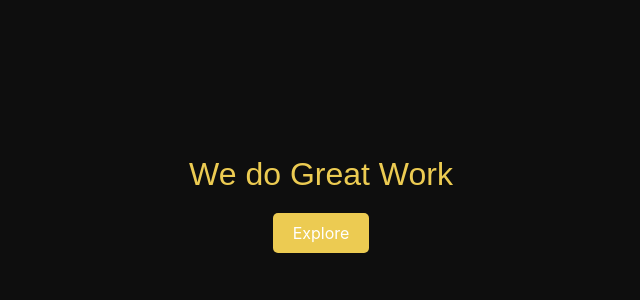
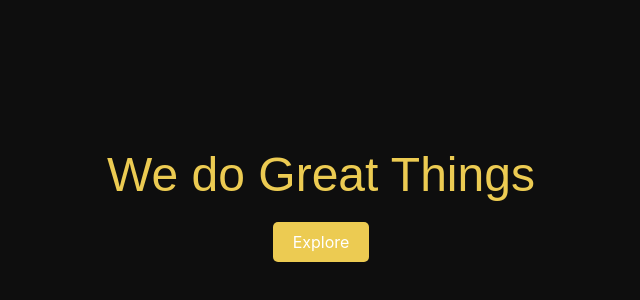
Before and after one commit to MohdHuzaifa2/cohort-2-git, a plain HTML site: page index.html in a window 1280 px wide. Shown: the part 196-496 px from the top of the page, without its empty margins (319-959 px from the left). Drawn offline with Linux system fonts and the light colour scheme.

Commit message:
fifth commit

```diff
--- a/index.html
+++ b/index.html
@@ -7,7 +7,7 @@
     <link rel="stylesheet" href="./style.css">
 </head>
 <body>
-    <h1>We do Great Work</h1>
+    <h1>We do Great Things</h1>
     <button>Explore</button>
 </body>
 </html>
--- a/style.css
+++ b/style.css
@@ -21,6 +21,7 @@ body {
 
 h1 {
     color: rgb(236, 203, 82);
+    font-size: 48px;
     font-weight: 500;
 }
 
```
